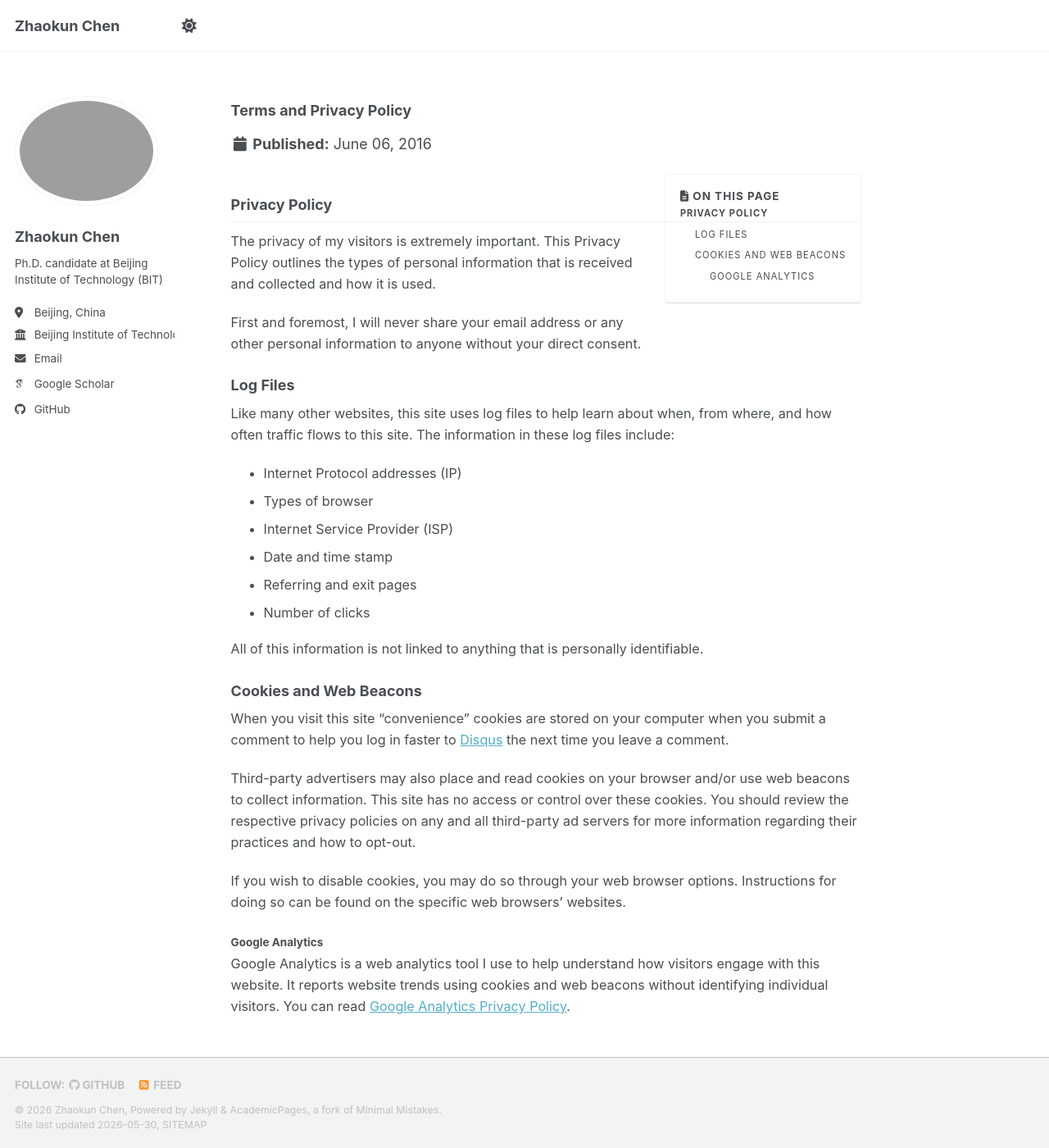
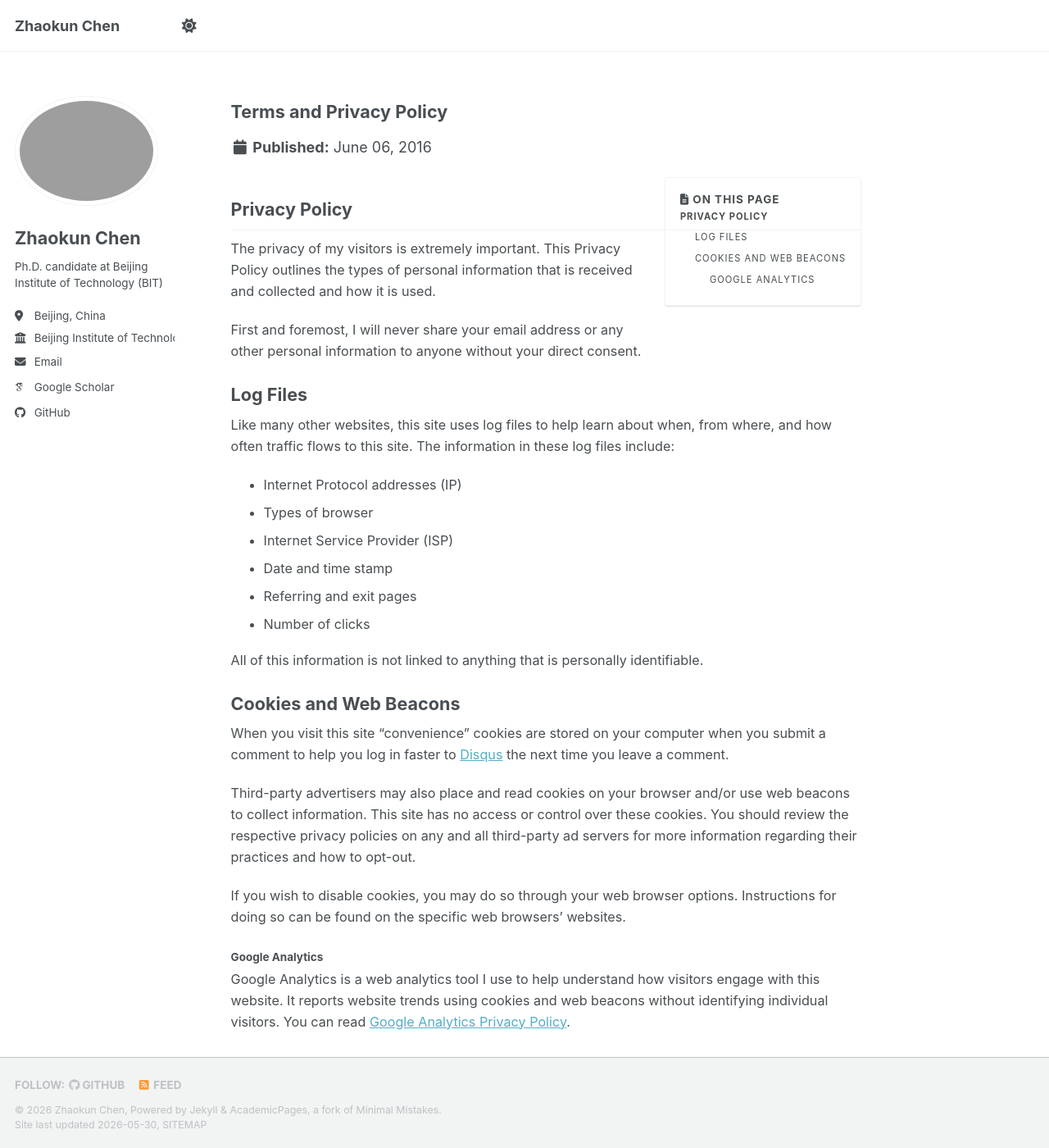
Before and after one commit to zhaokun-bit/zhaokun-bit.github.io, a Jekyll site: the page built from _pages/terms.md, in a window 1280 px wide and 1400 px high. Shown: the whole window at 82% size. Built offline with Jekyll 4.4.1, drawn with Linux system fonts in a browser that asks for light colours; some web fonts are replaced; a script bundle is joined from its source files by our own code; library files that are not in the unit come from our copies.

Commit message:
Update main.scss

```diff
--- a/assets/css/main.scss
+++ b/assets/css/main.scss
@@ -60,7 +60,7 @@ h1, h2, h3,
 #main h2,
 header h1,
 header h2 {
-  font-size: 1.0rem !important; /* 👈 核心控制：News、Publications 等所有大标题会一起变成这个大小 */
+  font-size: 1.2rem !important; /* 👈 核心控制：News、Publications 等所有大标题会一起变成这个大小 */
   margin-top: 1.5rem !important;
   margin-bottom: 0.6rem !important;
   font-weight: bold !important;
```
